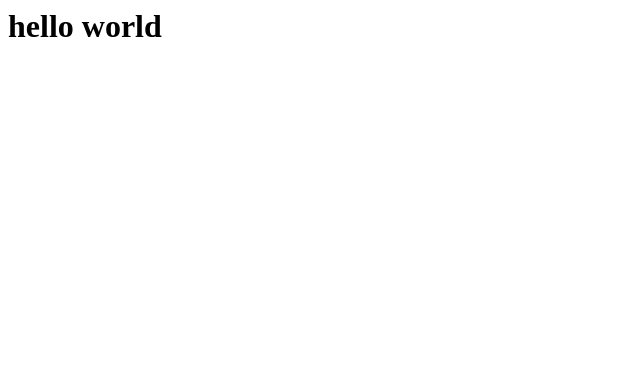
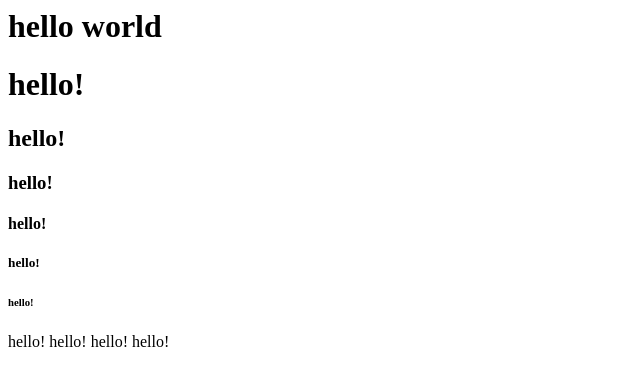
Before and after one commit to agfs-jsealy/agfs-jsealy.github.io, a plain HTML site: page index.html in a window 1280 px wide. Shown: the whole page, without its empty margins (0-640 px from the left). Drawn offline with Linux system fonts and the light colour scheme.

Commit message:
Update index.html

```diff
--- a/index.html
+++ b/index.html
@@ -1 +1,11 @@
 <h1>hello world</h1>
+<h1>hello!</h1>
+<h2>hello!</h2>
+<h3>hello!</h3>
+<h4>hello!</h4>
+<h5>hello!</h5>
+<h6>hello!</h6>
+<h7>hello!</h7>
+<h8>hello!</h8>
+<h9>hello!</h9>
+<h10>hello!</h10>
```
